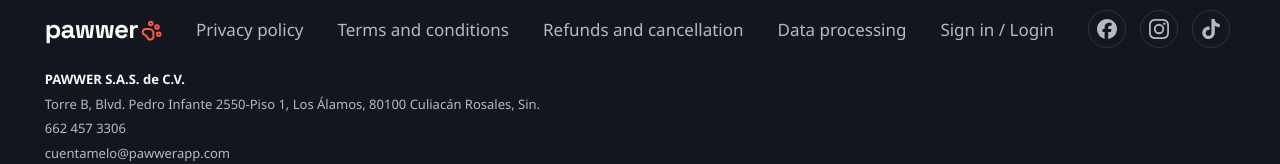
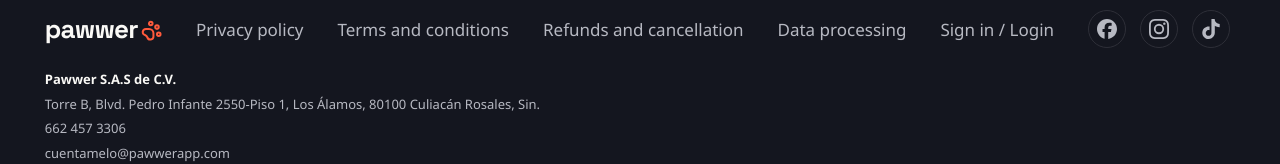
Before and after one commit to apptimgo-ux/pawwer-landing, a Next.js app: page /en/terms in a window 1280 px wide. Shown: the part 5520-5684 px from the top of the page. Built offline with nearby package versions, Linux system fonts and the light colour scheme.

Commit message:
Match legal name to Meta business record

```diff
--- a/app/site-ui.tsx
+++ b/app/site-ui.tsx
@@ -78,7 +78,7 @@ export function Footer({ locale, homeHref, draft, crmUrl = CRM_URL }: { locale:
           ))}
         </div>
         <div className="site-footer__company" aria-label={locale === 'es' ? 'Datos de la empresa' : 'Company details'}>
-          <strong>PAWWER S.A.S. de C.V.</strong>
+          <strong>Pawwer S.A.S de C.V.</strong>
           <span>{ADDRESS_LINES.join(' ')}</span>
           <a href={PHONE_HREF}>{PHONE_LABEL}</a>
           <a href={`mailto:${EMAIL}`}>{EMAIL}</a>
```
